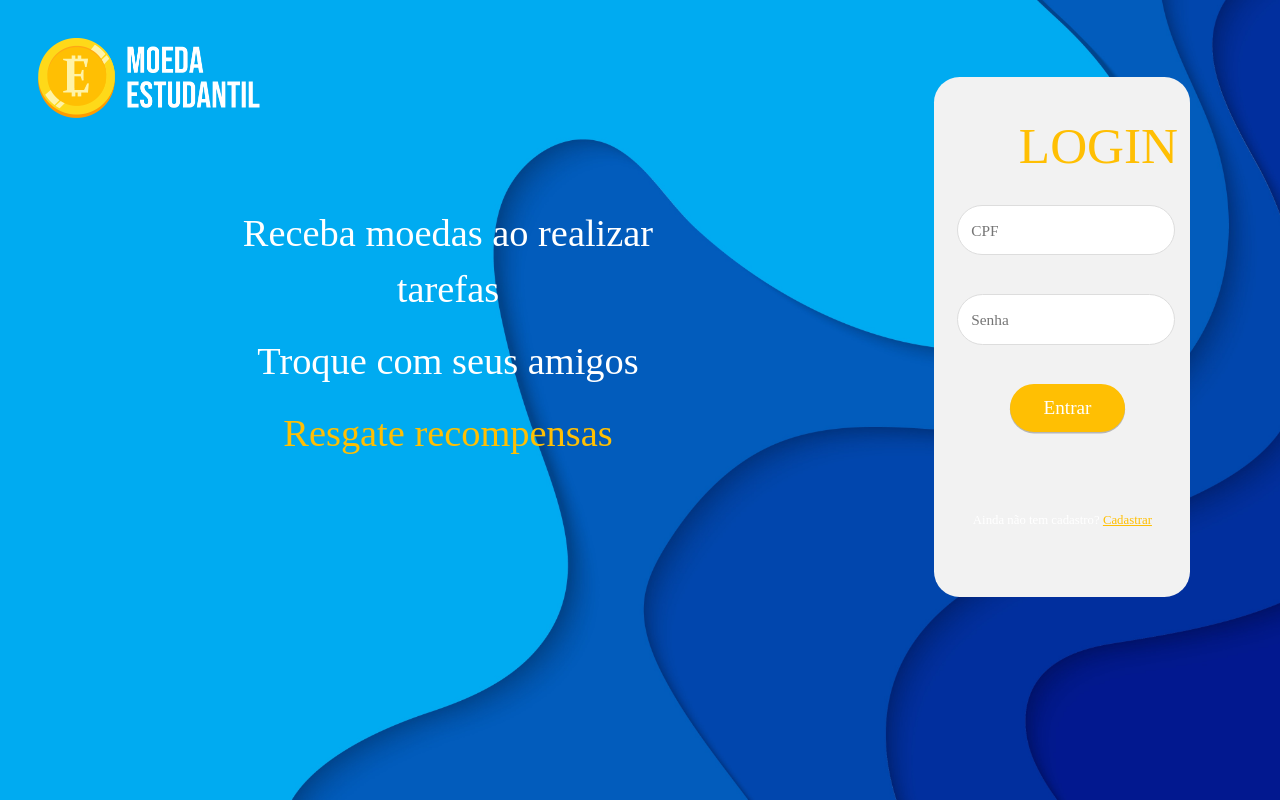
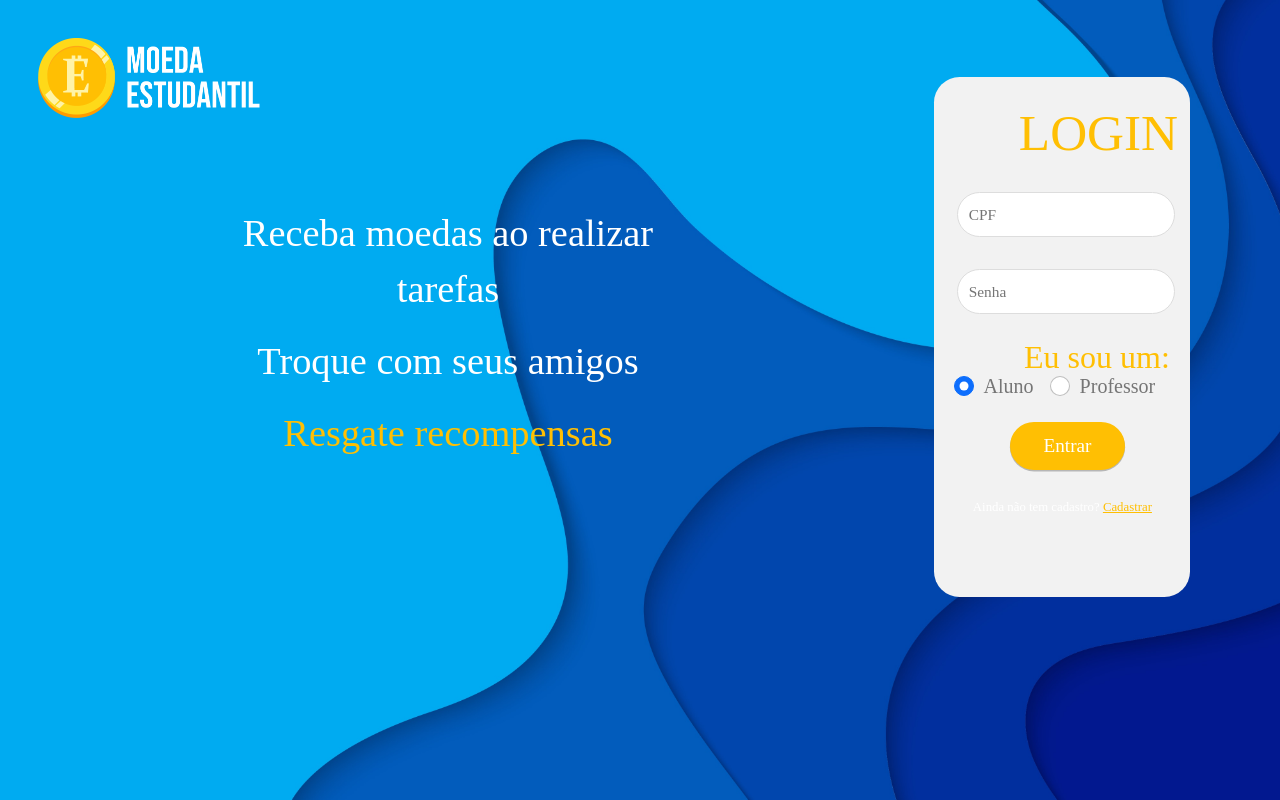
Before and after one commit to jeronimoluiz/Moeda-Estudantil, a Vue app in the folder frontend/: page / in a window 1280 px wide. Built offline with nearby package versions, Linux system fonts and the light colour scheme.

Commit message:
Adição de botao aluno e professor
Co-Authored-By: natadias <80681905+natadias@users.noreply.github.com>

```diff
--- a/frontend/src/components/Login.vue
+++ b/frontend/src/components/Login.vue
@@ -20,6 +20,19 @@
         <input type="text" name="cpf" placeholder="CPF" required>
         <input type="password" name="senha" placeholder="Senha" required>
         <button id = "botão" type="primary">Entrar</button>
+         <div class = "titulo-botao">
+          Eu sou um:
+         </div>
+     <b-form-group v-slot="{ ariaDescribedby }">
+          <b-form-radio-group
+           class = "botao-aluno"
+           :options=" options_radio"
+           v-model="selected_radio"
+           :aria-describedby="ariaDescribedby"
+           name="plain-inline"
+           plain
+         ></b-form-radio-group>
+      </b-form-group>
       </form>
     </div>
 
@@ -29,10 +42,22 @@
       <router-link to="/register" id="link-cadastrar">Cadastrar</router-link>
     </div>
   </div>
+
+
 </template>
 
 <script>
-
+  export default {
+    data() {
+      return {
+        selected_radio: 'first',
+        options_radio:[
+          { text: 'Aluno', value: 'first' },
+          { text: 'Professor', value: 'second' }
+        ]
+      }
+    }
+  }
 </script>
 
 <style>
@@ -59,7 +84,7 @@
     height: 65vh;
   }
 
-.texto{
+ .texto{
     position: absolute;
     margin-top:16vw;
     margin-left:0vw;
@@ -77,7 +102,7 @@
 
   .link{
     position: absolute;
-    margin-top:40vw;
+    margin-top:39vw;
     margin-left:3vw;
     left: 72.5%;
     width: 15vw;
@@ -87,7 +112,6 @@
     font-weight: normal;
     font-size: 1vw;
     line-height: 2vh;
-
     color: #FFFFFF;
   }
 
@@ -101,41 +125,45 @@
     color: #ffbf03;
     position: absolute;
     left: 33%;
-    margin-top:3vw;
+    margin-top:2vw;
     width: 1vw;
     margin-right: 1vw;
     border-radius: 3vw;
     font-family: 'Bebas Neue';
     font-size : 4vw;
   }
+
   .login input[type="password"],
   .login input[type= "text"]{
     position: absolute;
-    padding: 1vw;
+    padding: 0.8vw;
     border: 0.1vw solid #dddddd;
     margin-bottom: 2vw;
     box-sizing: border-box;
   }
+
   .login input[name = "cpf"]{
     position: absolute;
     left: 9%;
-    margin-top:10vw;
+    margin-top:9vw;
+    width: 17vw;
+    margin-right: 10vw;
+    border-radius: 3vw;
+    font-family: 'Bebas Neue';
+    font-size : 1.2vw;
+  }
+
+  .login input[name = "senha"]{
+    position: absolute;
+    left: 9%;
+    margin-top:15vw;
     width: 17vw;
     margin-right: 1vw;
     border-radius: 3vw;
     font-family: 'Bebas Neue';
     font-size : 1.2vw;
   }
-  .login input[name = "senha"]{
-    position: absolute;
-    left: 9%;
-    margin-top:17vw;
-    width: 17vw;
-    margin-right: 1vw;
-    border-radius: 3vw;
-    font-family: 'Bebas Neue';
-    font-size : 1.2vw;
-  }
+
   #botão{
     position: absolute;
     left: 2%;
@@ -154,7 +182,7 @@
     color: #fff;
     border: none;
     font-size: 1.5vw;
-    margin-top: 24vw;
+    margin-top: 27vw;
     box-shadow: 0vw 0.1vw 0vw 0.01vw rgba(0, 0, 0, 0.25);
   }
 
@@ -163,6 +191,22 @@
     color: #ffbf03;
   }
 
+  .botao-aluno{
+    margin-top:23vw;
+    font-family: 'Bebas Neue';
+    font-size: 2.5vh;
+    color: #757575;
+  }
+
+  .titulo-botao{
+    position: absolute;
+    margin-top:20vw;
+    left: 35%;
+    font-family: 'Bebas Neue';
+    font-size: 4vh;
+    color: #ffbf03
+  }
+
   #link-cadastrar{
     color: #ffbf03;
   }
```
